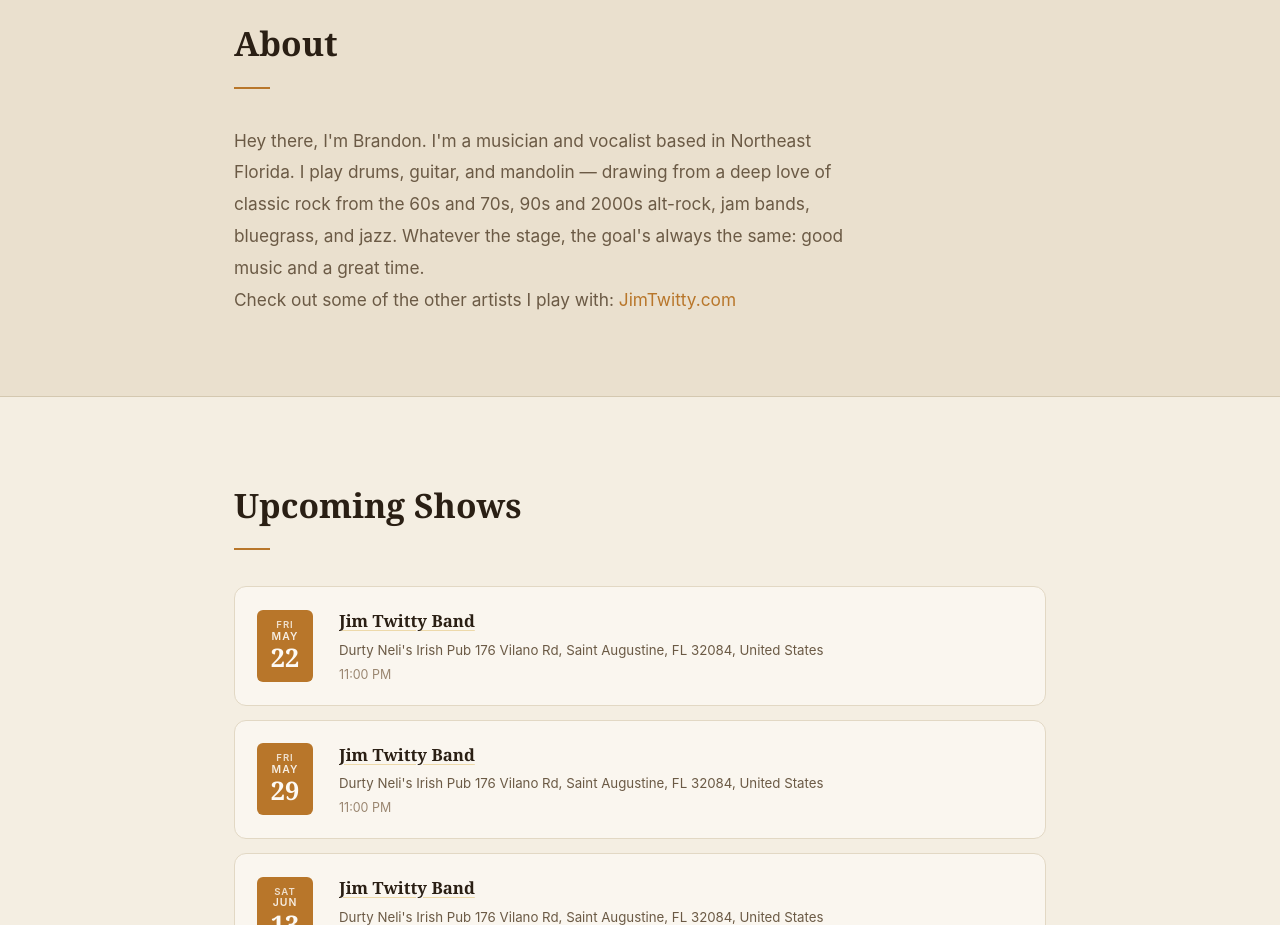
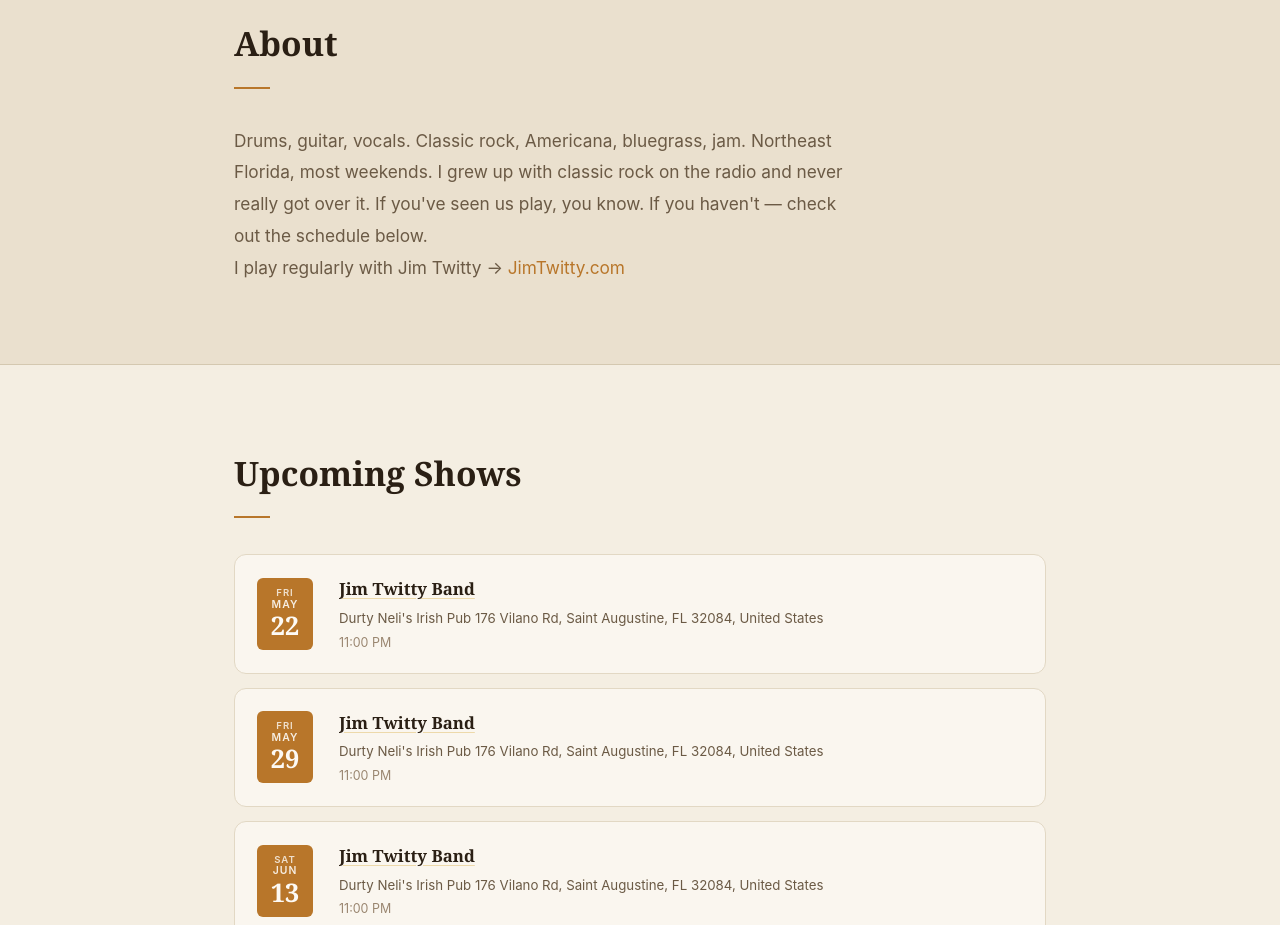
Before and after one commit to bscherff/brandonchaselive, a plain HTML site: page index.html in a window 1280 px wide. Shown: the part 1100-2025 px from the top of the page. Drawn offline with Linux system fonts and the light colour scheme; a web font is replaced by a local one.

Commit message:
Update index.html (#18)
updated bio and copy

```diff
--- a/index.html
+++ b/index.html
@@ -112,8 +112,8 @@
     <section id="about" class="bio">
       <div class="container">
         <h2 class="section-title">About</h2>
-        <p class="bio-text">Hey there, I'm Brandon. I'm a musician and vocalist based in Northeast Florida. I play drums, guitar, and mandolin — drawing from a deep love of classic rock from the 60s and 70s, 90s and 2000s alt-rock, jam bands, bluegrass, and jazz. Whatever the stage, the goal's always the same: good music and a great time.</p>
-        <p class="bio-text">Check out some of the other artists I play with: <a href="https://jimtwitty.com" target="_blank" rel="noopener noreferrer">JimTwitty.com</a></p>
+        <p class="bio-text">Drums, guitar, vocals. Classic rock, Americana, bluegrass, jam. Northeast Florida, most weekends. I grew up with classic rock on the radio and never really got over it. If you've seen us play, you know. If you haven't — check out the schedule below.</p>
+        <p class="bio-text">I play regularly with Jim Twitty → <a href="https://jimtwitty.com" target="_blank" rel="noopener noreferrer">JimTwitty.com</a></p>
       </div>
     </section>
 
```
